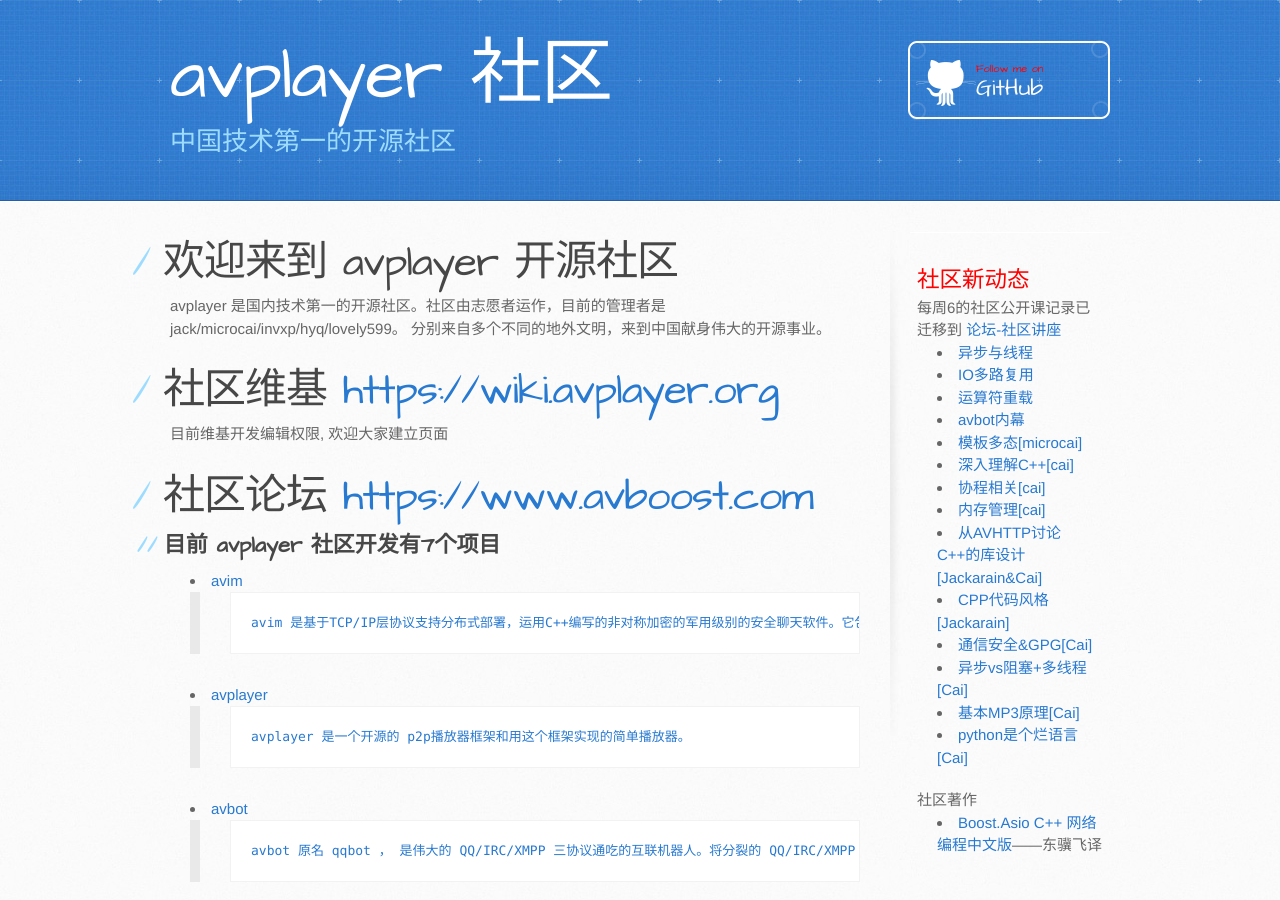
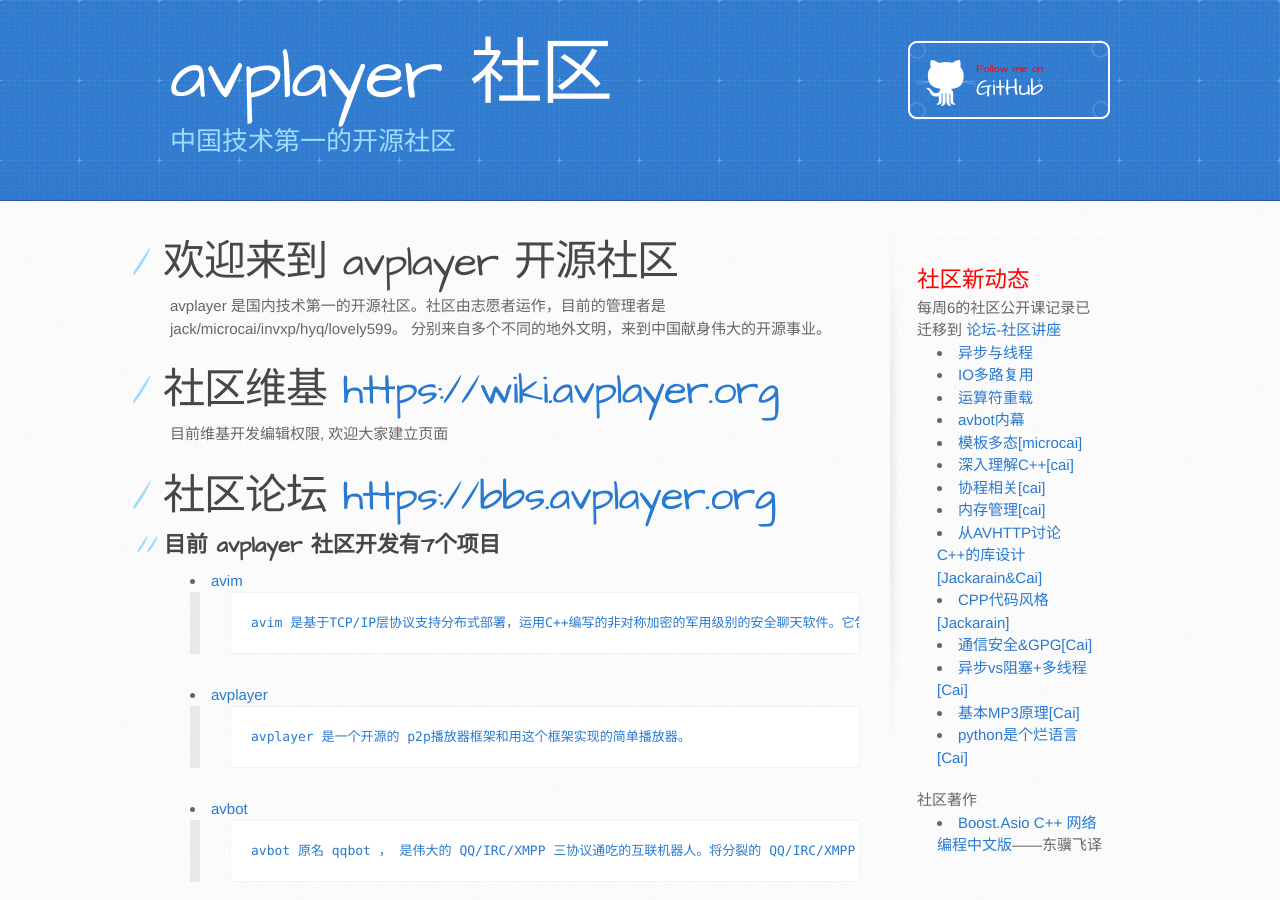
Before and after one commit to avplayer/avplayer.github.com, a Jekyll site: the page built from index.md, in a window 1280 px wide and 900 px high. Built offline with Jekyll 4.4.1, drawn with Linux system fonts in a browser that asks for light colours; some of the changed lines change nothing that is shown.

Commit message:
new bbs site

```diff
--- a/index.md
+++ b/index.md
@@ -14,7 +14,7 @@
 
 目前维基开发编辑权限, 欢迎大家建立页面
 
-# 社区论坛 [https://www.avboost.com](https://www.avboost.com)
+# 社区论坛 [https://bbs.avplayer.org](https://bbs.avplayer.org)
 
 ## 目前 avplayer 社区开发有7个项目
 
```
